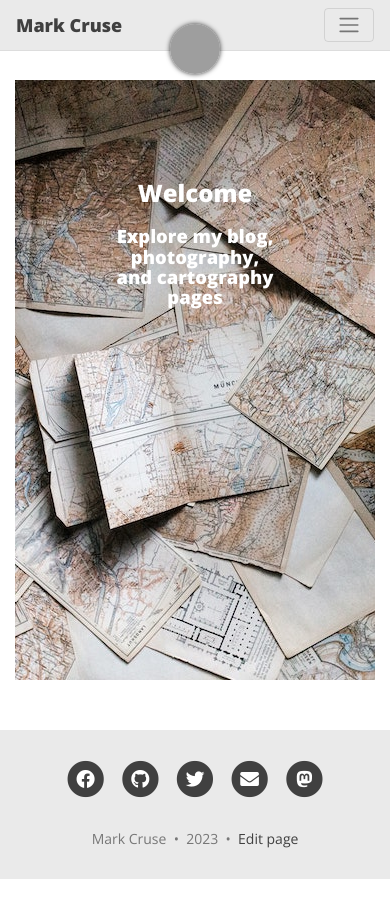
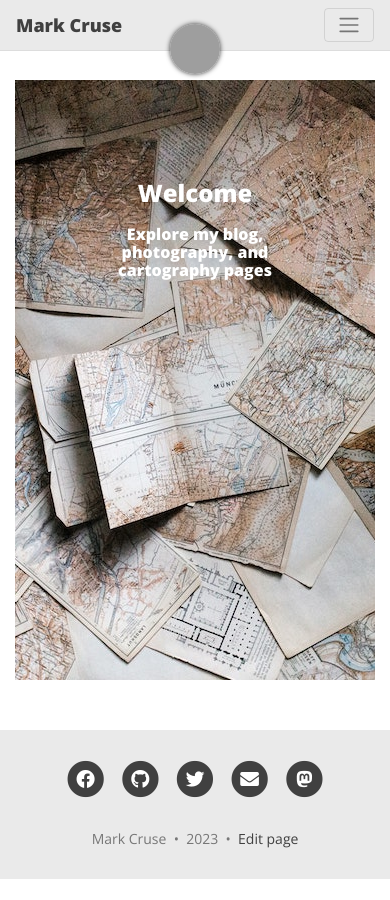
Before and after one commit to MarkCruse/markcruse.github.io, a Jekyll site: the page built from index.md, in a window 390 px wide. Built offline with Jekyll 4.4.1, drawn with Linux system fonts in a browser that asks for light colours; nearby versions of some CDN libraries; comment, search, counter and statistics services are not loaded; grey boxes are pictures that could not be loaded.

Commit message:
update landing text size

```diff
--- a/assets/css/beautifuljekyll.css
+++ b/assets/css/beautifuljekyll.css
@@ -1127,6 +1127,6 @@ pre {
   }
 
   h3 {
-    font-size: 1.15rem;
+    font-size: 1.00rem;
   }
 }
```
